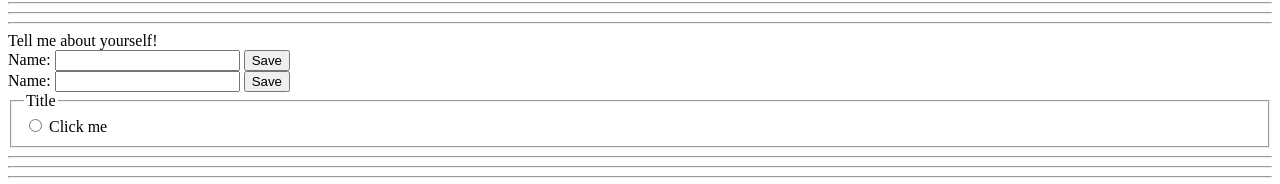
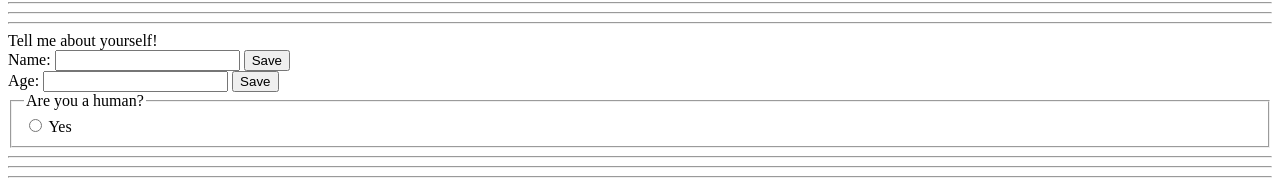
Before and after one commit to RussellKlein/Academy, a plain HTML site: page index2.html in a window 1280 px wide. Shown: the part 290-474 px from the top of the page. Drawn offline with Linux system fonts and the light colour scheme.

Commit message:
powerpoints

```diff
--- a/index2.html
+++ b/index2.html
@@ -48,16 +48,16 @@
 
 <!-- Simple form which will send a POST request -->
 <form action="" method="post">
-  <label for="POST-name">Name:</label>
-  <input id="POST-name" type="text" name="name">
+  <label for="POST-age">Age:</label>
+  <input id="POST-age" type="number" name="age">
   <input type="submit" value="Save">
 </form>
 
 <!-- Form with fieldset, legend, and label -->
 <form action="" method="post">
   <fieldset>
-    <legend>Title</legend>
-    <input type="radio" name="radio" id="radio"> <label for="radio">Click me</label>
+    <legend>Are you a human?</legend>
+    <input type="radio" name="radio" id="radio"> <label for="radio">Yes</label>
   </fieldset>
 </form>
 
```
Also changed, not shown: 2 other files.
